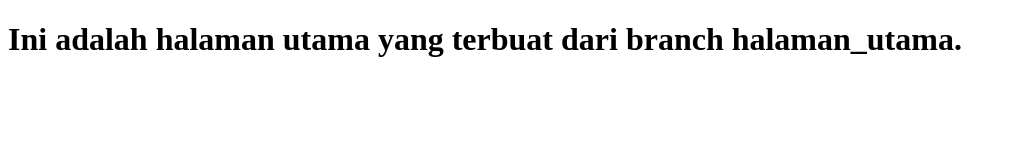
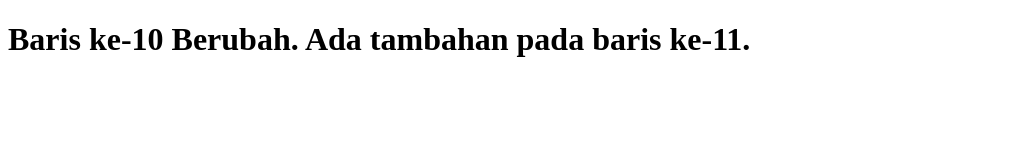
Before and after one commit to binarpurwaka/MyProject, a plain HTML site: page index.html in a window 1280 px wide. Shown: the whole page, without its empty margins (0-1016 px from the left). Drawn offline with Linux system fonts and the light colour scheme.

Commit message:
melakukan perubahan pada index.html

```diff
--- a/index.html
+++ b/index.html
@@ -7,7 +7,8 @@
 </head>
 <body>
     <h1>
-        Ini adalah halaman utama yang terbuat dari branch halaman_utama.
+        Baris ke-10 Berubah.
+        Ada tambahan pada baris ke-11.
     </h1>
 </body>
 </html>
```
